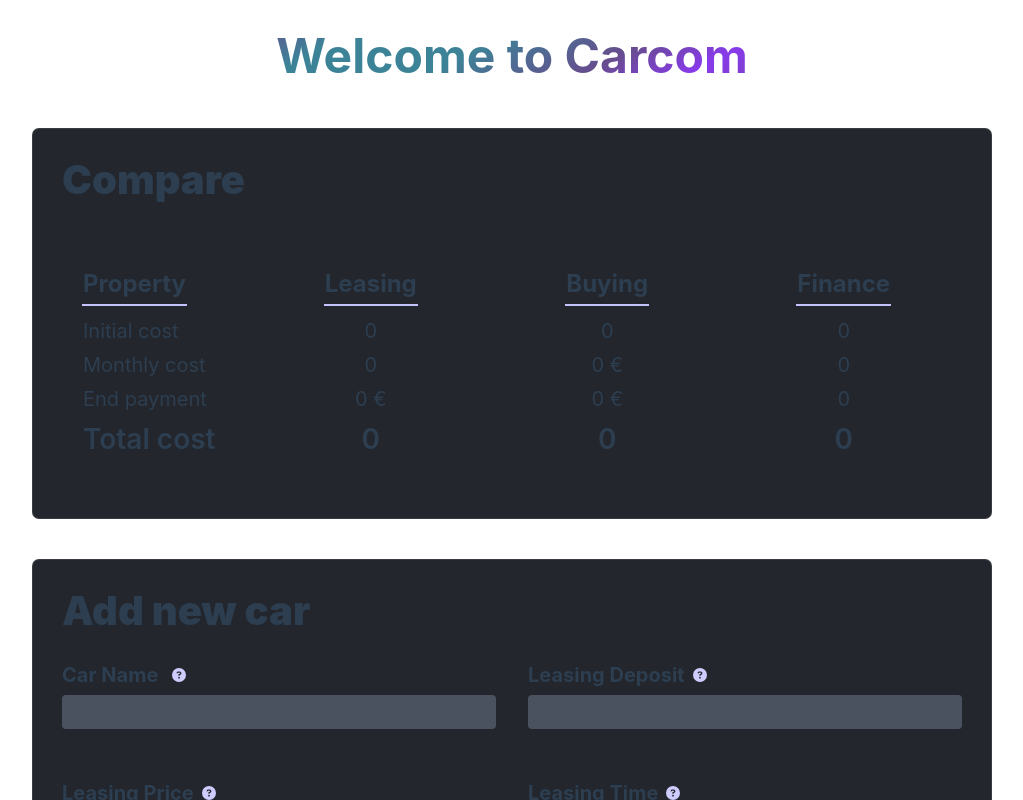
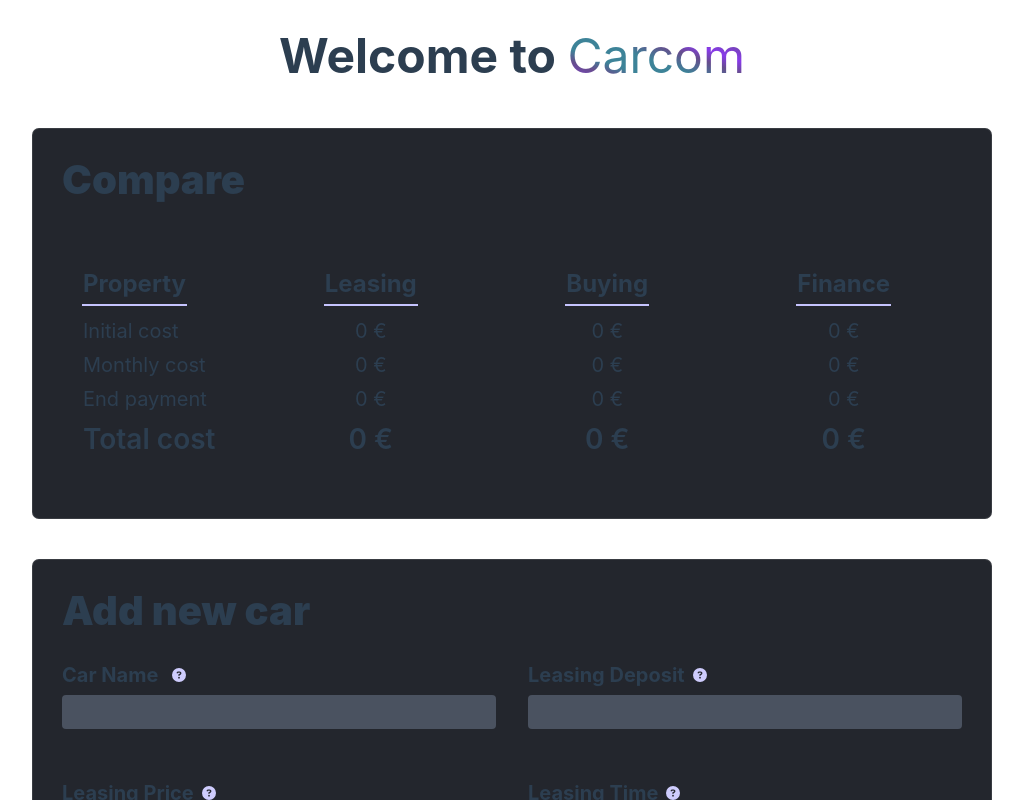
Before and after one commit to simbados/comparison, a Vue app: page / in a window 1280 px wide. Shown: the top 800 px of the page, without its empty margins (128-1151 px from the left). Built offline with nearby package versions, Linux system fonts and the light colour scheme.

Commit message:
Adjust color and small fixes

```diff
--- a/src/components/CarComparison.vue
+++ b/src/components/CarComparison.vue
@@ -1,6 +1,6 @@
 <script setup lang="ts">
 import Card from '@/components/Card.vue';
-import { computed, onMounted, type Ref, ref, watch } from 'vue';
+import { type Ref, ref, watch } from 'vue';
 import { store } from '@/store/rootStore';
 import type { Car } from '@/models/Car';
 
@@ -10,7 +10,6 @@
   FINANCING
 }
 let currentCar: Ref<Car | undefined> = ref();
-onMounted(() => {});
 
 const bestOption: Ref<CarOptions | undefined> = ref();
 
@@ -48,24 +47,24 @@
       <tbody class="comparison-list">
         <tr :class="{ 'best-option': bestOption === CarOptions.LEASING }" class="table-column">
           <td class="header-row">Leasing</td>
-          <td>{{ currentCar?.leasingDeposit ?? 0 }}</td>
-          <td>{{ currentCar?.leasingPrice ?? 0 }}</td>
+          <td>{{ currentCar?.leasingDeposit ?? 0 }} €</td>
+          <td>{{ currentCar?.leasingPrice ?? 0 }} €</td>
           <td>0 €</td>
-          <td class="total-cost-row">{{ currentCar?.leasingTotal ?? 0 }}</td>
+          <td class="total-cost-row">{{ currentCar?.leasingTotal ?? 0 }} €</td>
         </tr>
         <tr class="table-column" :class="{ 'best-option': bestOption === CarOptions.BUYING }">
           <td class="header-row">Buying</td>
-          <td>{{ currentCar?.buyingPrice ?? 0 }}</td>
+          <td>{{ currentCar?.buyingPrice ?? 0 }} €</td>
           <td>0 €</td>
           <td>0 €</td>
-          <td class="total-cost-row">{{ currentCar?.buyingTotal ?? 0 }}</td>
+          <td class="total-cost-row">{{ currentCar?.buyingTotal ?? 0 }} €</td>
         </tr>
         <tr class="table-column" :class="{ 'best-option': bestOption === CarOptions.FINANCING }">
           <td class="header-row">Finance</td>
-          <td>{{ currentCar?.financeDeposit ?? 0 }}</td>
-          <td>{{ currentCar?.financeMonthlyPayment ?? 0 }}</td>
-          <td>{{ currentCar?.financeFinalPayment ?? 0 }}</td>
-          <td class="total-cost-row">{{ currentCar?.financeTotal ?? 0 }}</td>
+          <td>{{ currentCar?.financeDeposit ?? 0 }} €</td>
+          <td>{{ currentCar?.financeMonthlyPayment ?? 0 }} €</td>
+          <td>{{ currentCar?.financeFinalPayment ?? 0 }} €</td>
+          <td class="total-cost-row">{{ currentCar?.financeTotal ?? 0 }} €</td>
         </tr>
       </tbody>
     </table>
@@ -110,12 +109,12 @@
   }
 
   .table-column {
-    min-width: 95%;
+    min-width: 100%;
     scroll-snap-align: start;
   }
 
   .total-cost-row {
-    font-size: 1.25rem;
+    font-size: 1.15rem;
   }
 }
 
--- a/src/components/CarList.vue
+++ b/src/components/CarList.vue
@@ -1,12 +1,12 @@
 <script setup lang="ts">
-import Card from '@/components/Card.vue'
-import { store } from '@/store/rootStore'
-import type { Car } from '@/models/Car'
-import { deleteCarFromStorage } from '@/indexDb/indexDbStorage'
+import Card from '@/components/Card.vue';
+import { store } from '@/store/rootStore';
+import type { Car } from '@/models/Car';
+import { deleteCarFromStorage } from '@/indexDb/indexDbStorage';
 
 function deleteCar(car: Car) {
-  store.removeCar(car)
-  deleteCarFromStorage(car)
+  store.removeCar(car);
+  deleteCarFromStorage(car);
 }
 </script>
 
@@ -14,7 +14,7 @@
   <Card class="car-list">
     <table>
       <caption>
-        Comparison Table
+        All cars
       </caption>
       <thead>
         <tr>
@@ -91,4 +91,7 @@
   padding-inline: 0.8em;
   text-align: start;
 }
+th {
+  border-bottom: 1px solid var(--accent-light);
+}
 </style>
--- a/src/views/HomeView.vue
+++ b/src/views/HomeView.vue
@@ -5,7 +5,7 @@
 </script>
 <template>
   <div class="comparison">
-    <h1 class="text-gradient">Welcome to Carcom</h1>
+    <h1>Welcome to <span class="text-gradient">Carcom</span></h1>
     <CarComparison />
     <AddCars />
     <CarList />
@@ -24,7 +24,7 @@
   --gradient-2: #664d8d;
   --gradient-3: #3d8398;
   background-image: linear-gradient(
-    150deg,
+    20deg,
     var(--gradient-1) 0%,
     var(--gradient-2) 20%,
     var(--gradient-3) 30%,
```
